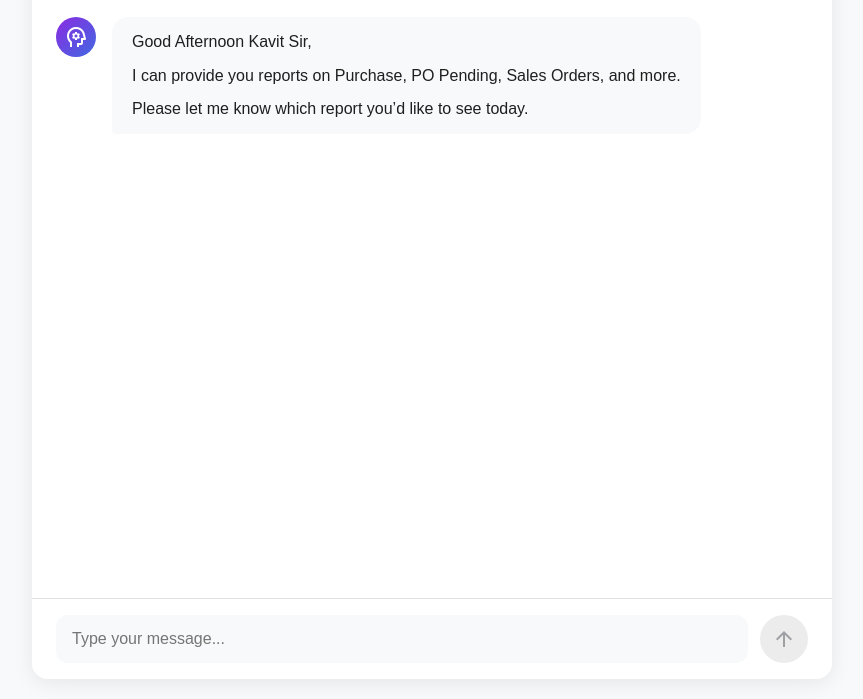
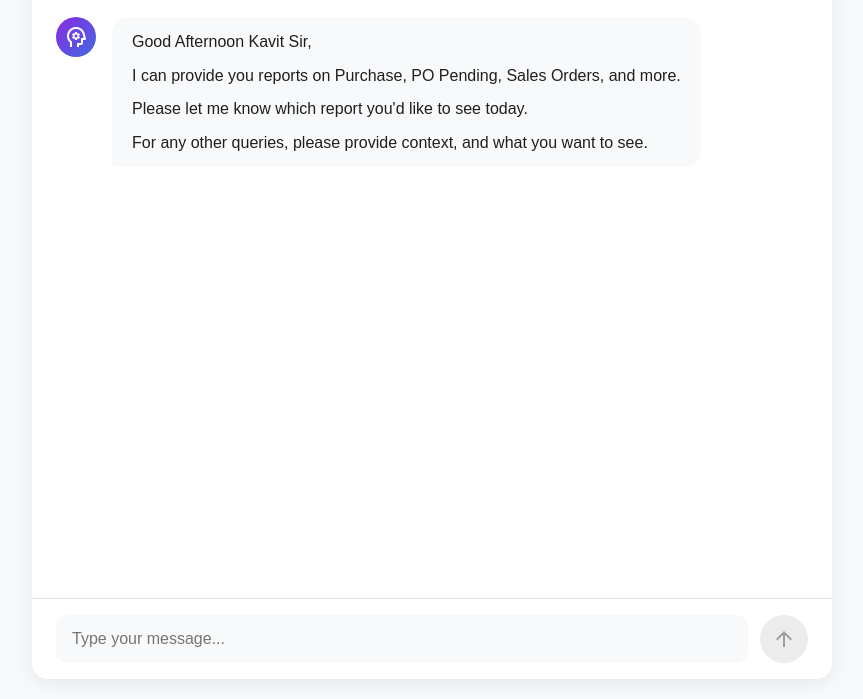
Before and after one commit to missagar01/SagarAI, a plain HTML site: page index.html in a window 1280 px wide. Shown: the part 101-800 px from the top of the page, without its empty margins (208-1071 px from the left). Drawn offline with nearby package versions, Linux system fonts and the light colour scheme; a web font is replaced by a local one.

Commit message:
Added context to frontend

```diff
--- a/index.html
+++ b/index.html
@@ -496,7 +496,8 @@
             return `
                 <p>Good ${timeOfDay} ${directorName} Sir,</p>
                 <p>I can provide you reports on Purchase, PO Pending, Sales Orders, and more.</p>
-                <p>Please let me know which report you’d like to see today.</p>
+                <p>Please let me know which report you'd like to see today.</p>
+                <p>For any other queries, please provide context, and what you want to see.</p>
             `;
         }
 
```
